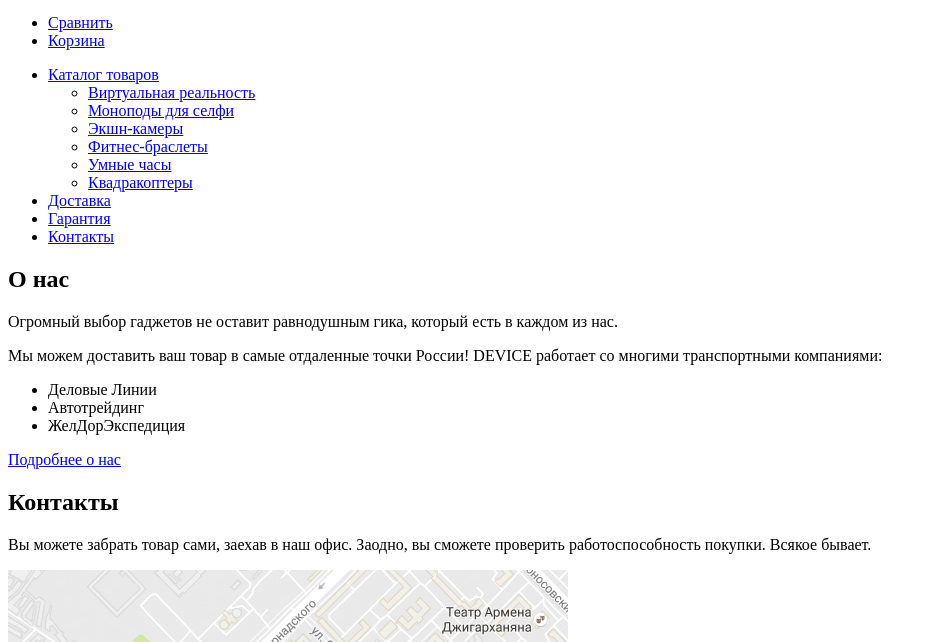
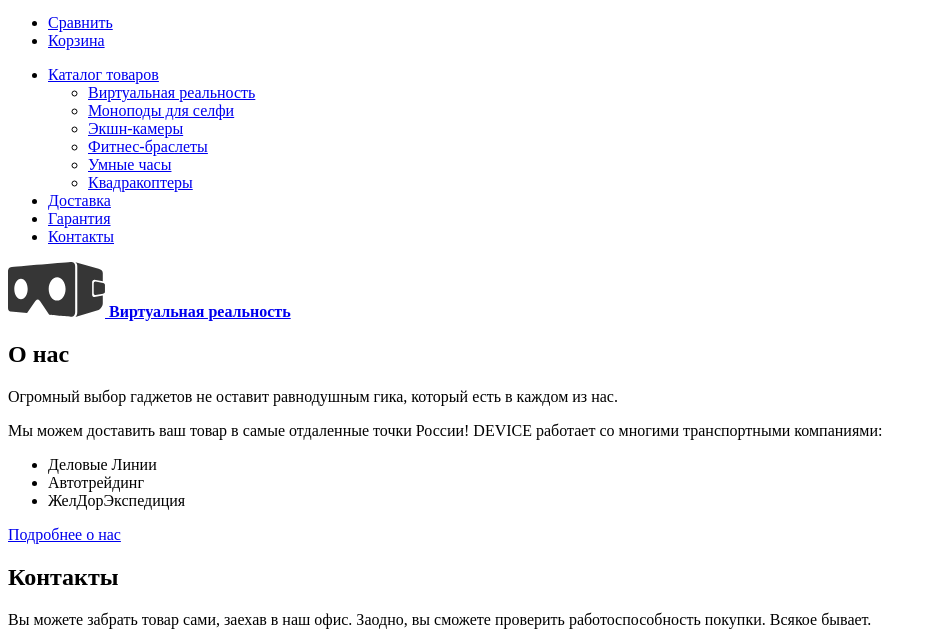
Before and after one commit to Kiriuha-lucky/838151-device, a plain HTML site: page index.html in a window 1280 px wide. Shown: the part 84-726 px from the top of the page, without its empty margins (0-937 px from the left). Drawn offline with Linux system fonts and the light colour scheme.

Commit message:
Разметка раздела продукты

```diff
--- a/index.html
+++ b/index.html
@@ -46,7 +46,12 @@
     </section>
 
     <section class="container-products ">
-
+      <a href="#">
+        <div class="container-products-item">
+          <img src="img/popular-1.svg" alt="Виртуальная реальность">
+          <b>Виртуальная реальность</b>
+        </div>
+      </a>
     </section>
 
     <section class="container-services">
```
